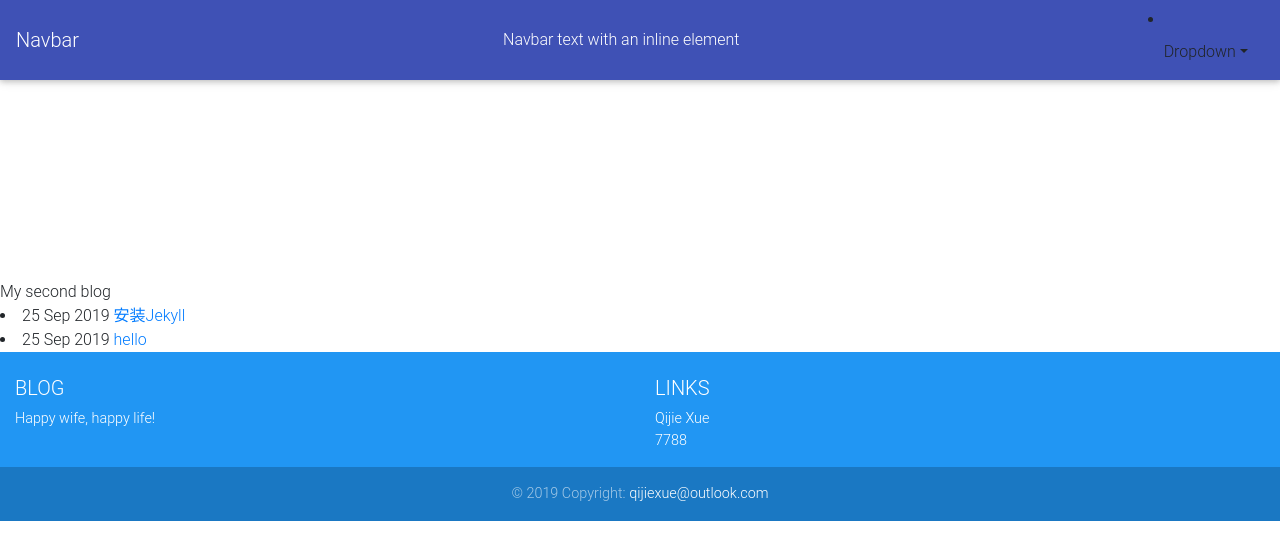
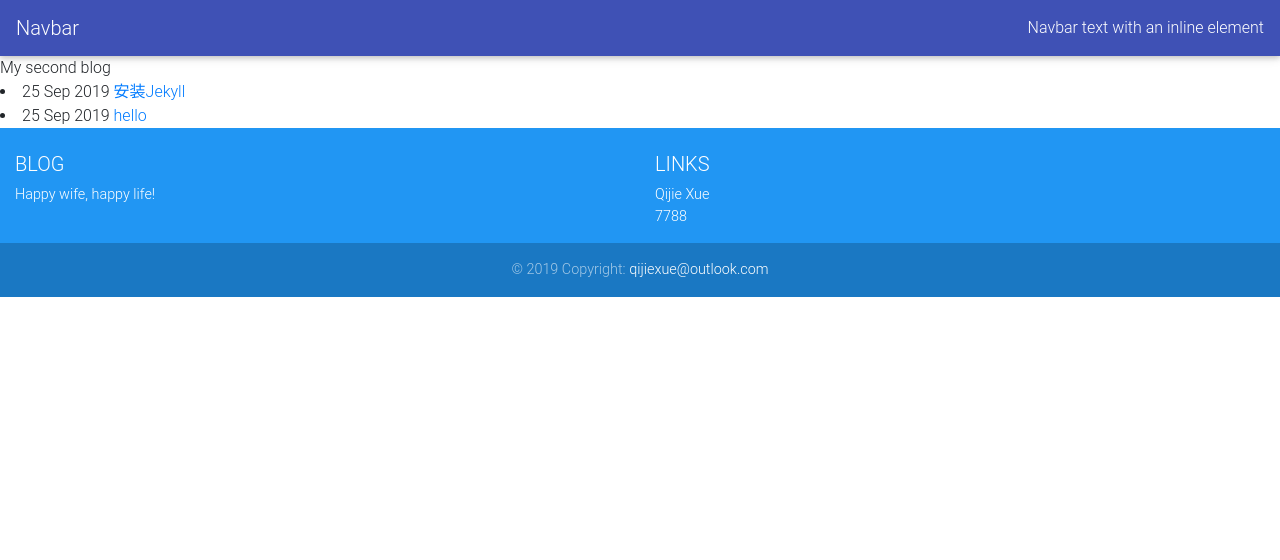
Before and after one commit to 7788wangzi/article, a Jekyll site: the page built from index.md, in a window 1280 px wide. Shown: the top 560 px of the page. Built offline with Jekyll 4.4.1, drawn with Linux system fonts in a browser that asks for light colours; nearby versions of some CDN libraries; some web fonts are replaced.

Commit message:
updated line

```diff
--- a/_layouts/default.html
+++ b/_layouts/default.html
@@ -24,28 +24,11 @@
 	<span class="navbar-text white-text">
     Navbar text with an inline element
   </span>
-      <!-- Dropdown -->
-      <li class="nav-item dropdown">
-        <a class="nav-link dropdown-toggle" id="navbarDropdownMenuLink" data-toggle="dropdown"
-          aria-haspopup="true" aria-expanded="false">Dropdown</a>
-        <div class="dropdown-menu dropdown-primary" aria-labelledby="navbarDropdownMenuLink">
-          <a class="dropdown-item" href="#">Action</a>
-          <a class="dropdown-item" href="#">Another action</a>
-          <a class="dropdown-item" href="#">Something else here</a>
-        </div>
-      </li>
-
-    </ul>
-    <!-- Links -->
-
-
-  </div>
   <!-- Collapsible content -->
 
 </nav>
 <!--/.Navbar-->
 
-<div style="height:200px"></div>
 <div class="container-fluid>
 {{ content }}
 </div>
--- a/index.md
+++ b/index.md
@@ -6,7 +6,9 @@ title: "My blog"
 <h2>{{ page.title }}</h2>
 
 <ul>
-{% for post in site.posts%}
+
+{% for post in site.posts %}
 <li>{{post.date | date_to_string}} <a href="{{site.baseurl}}{{post.url}}">{{ post.title }}</a></li>
-{% endfor%}
+{% endfor %}
+
 </ul>
```
